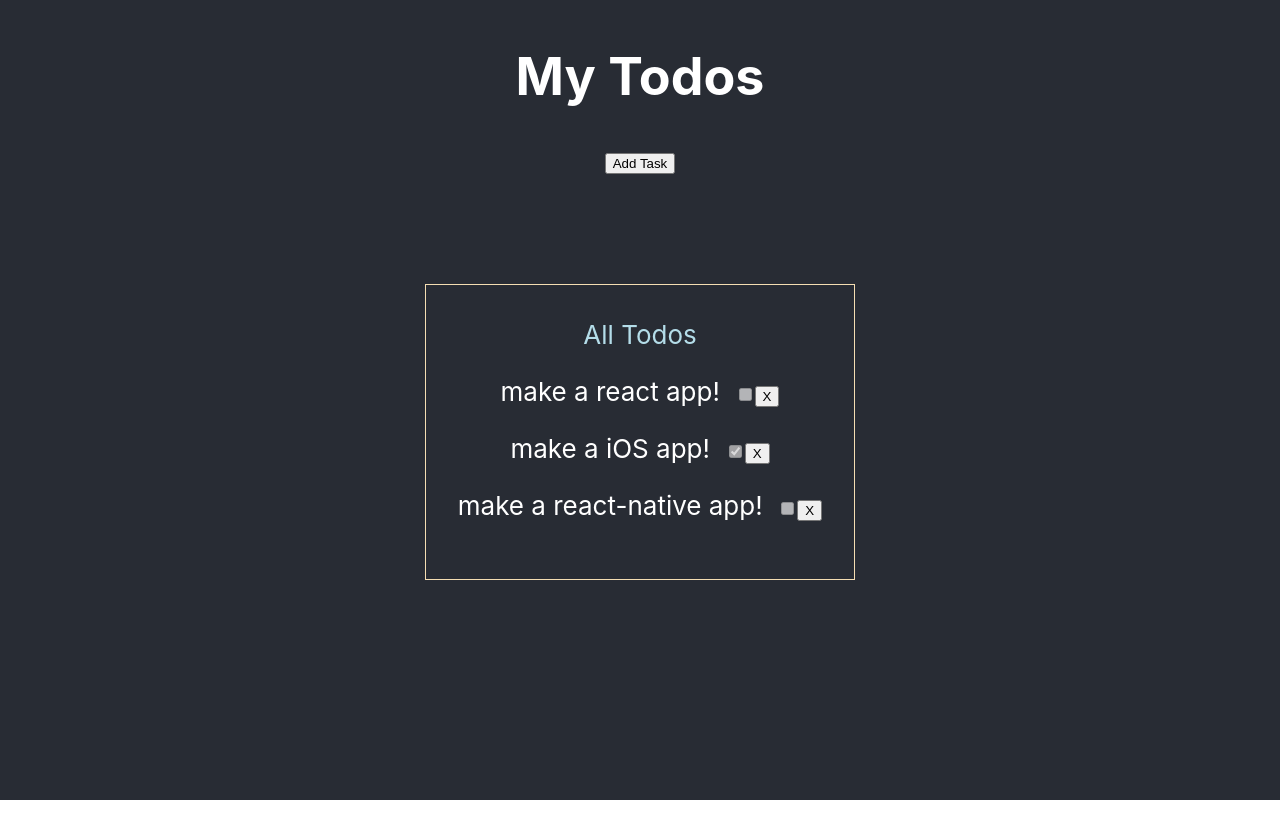
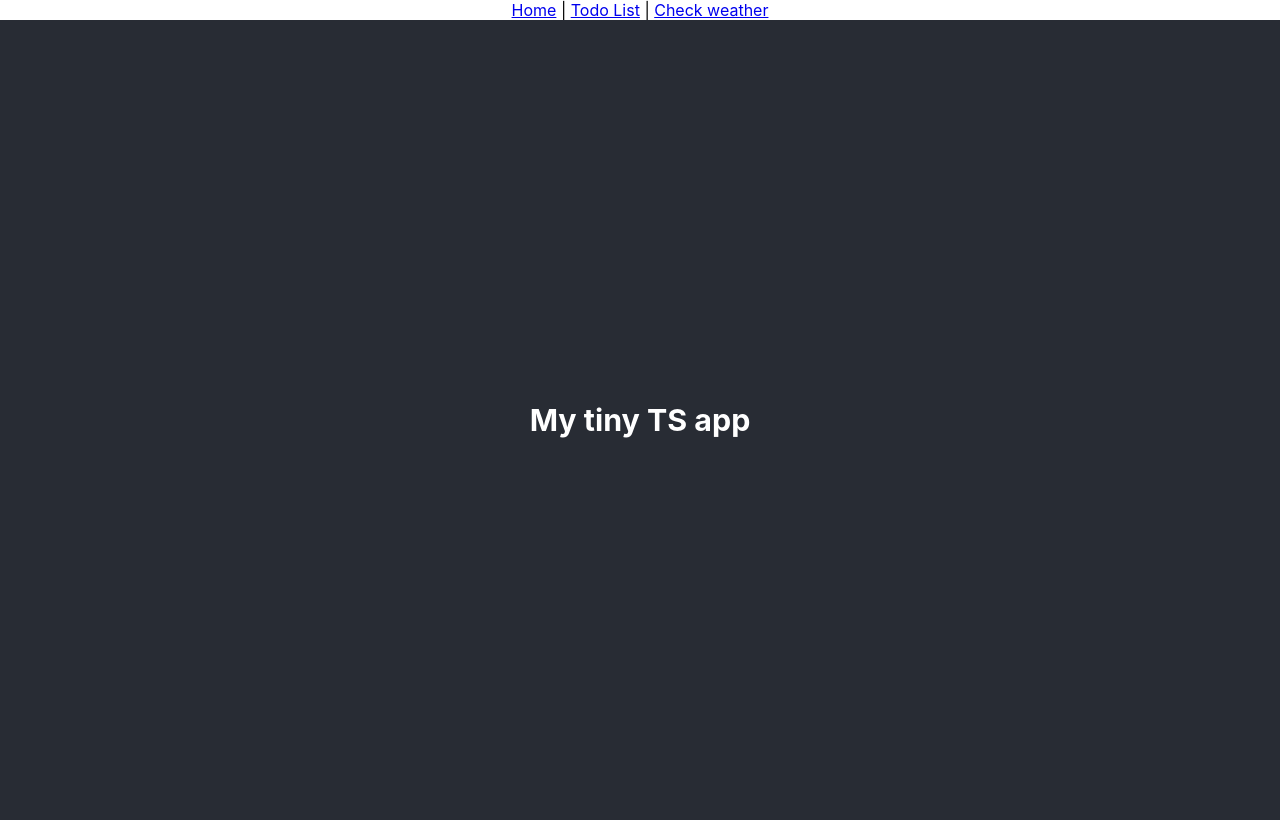
Before and after one commit to yoni-g/todos-typescript-learn, a React (Create React App) app: page /#/ in a window 1280 px wide. Built offline with nearby package versions, Linux system fonts and the light colour scheme.

Commit message:
finished adding router added some links and routs

```diff
--- a/package.json
+++ b/package.json
@@ -10,8 +10,10 @@
     "@types/node": "^12.0.0",
     "@types/react": "^16.9.0",
     "@types/react-dom": "^16.9.0",
+    "@types/react-router-dom": "^5.1.5",
     "react": "^16.13.1",
     "react-dom": "^16.13.1",
+    "react-router-dom": "^5.2.0",
     "react-scripts": "3.4.1",
     "typescript": "~3.7.2"
   },
@@ -35,8 +37,5 @@
       "last 1 firefox version",
       "last 1 safari version"
     ]
-  },
-  "devDependencies": {
-    "@types/react-router-dom": "^5.1.5"
   }
 }
--- a/src/App.tsx
+++ b/src/App.tsx
@@ -1,17 +1,12 @@
 import React from 'react';
-// import { HashRouter as Router, Route, Link, Switch } from 'react-router-dom'
+import { HashRouter as Router, Route, Link, Switch } from 'react-router-dom';
 // import logo from './logo.svg';
-import Todo from "./modals/Todo";
-import { generateId } from "./utils/generateUniqueId"
-
-import Title from './components/Title/Title';
-import TodoItem from './components/TodoItem/TodoItem';
-import AddTaskPanel from './components/AddTaskPanel/AddTaskPanel';
+// import Todo from "./modals/Todo";
 
 
 
 import './App.css';
-import TodosList from './components/TodosList/TodosList';
+import TodoPage from './pages/TodoContainer';
 
 // const title: string = 'My Todos'
 
@@ -19,81 +14,63 @@ import TodosList from './components/TodosList/TodosList';
 //   title: string
 // }
 
-interface State {
-  todos: Todo[],
-  editMode: boolean
-};
 
-export default class App extends React.Component<{}, State> {
+export default class App extends React.Component<{}, {}> {
 
-  title: string = 'My Todos'
+  appTitle: string = 'My tiny TS app'
 
-  state: State = {
-    editMode: false,
-    todos: [{
-      id: "qwerqwer",
-      task: "make a react app!",
-      done: false
-    },
-    {
-      id: "qwerqwer2",
-      task: "make a iOS app!",
-      done: true
-    },
-    {
-      id: "qwerqwer3",
-      task: "make a react-native app!",
-      done: false
-    }]
-  };
+  // state: State = {
+  //   editMode: false,
+  //   todos: [{
+  //     id: "qwerqwer",
+  //     task: "make a react app!",
+  //     done: false
+  //   },
+  //   {
+  //     id: "qwerqwer2",
+  //     task: "make a iOS app!",
+  //     done: true
+  //   },
+  //   {
+  //     id: "qwerqwer3",
+  //     task: "make a react-native app!",
+  //     done: false
+  //   }]
+  // };
 
-  toggleEdit(){
-    this.setState({
-      editMode: !this.state.editMode
-    })
-  }
+  // toggleEdit(){
+  //   this.setState({
+  //     editMode: !this.state.editMode
+  //   })
+  // }
 
-  addTask(todo: Todo){
-    todo.id = generateId()
-    console.log(todo);
-    this.setState({
-      todos: this.state.todos.concat(todo),
-      editMode: false
-    })
-  }
+  // addTask(todo: Todo){
+  //   todo.id = generateId()
+  //   console.log(todo);
+  //   this.setState({
+  //     todos: this.state.todos.concat(todo),
+  //     editMode: false
+  //   })
+  // }
 
-  deleteTask(taskId: string){
-    this.setState({
-      todos: this.state.todos.filter(todo => todo.id !== taskId)
-    })
-  }
+  // deleteTask(taskId: string){
+  //   this.setState({
+  //     todos: this.state.todos.filter(todo => todo.id !== taskId)
+  //   })
+  // }
 
   render(){
     return (
-      <div className="App">
-        <header className="App-header">
-          <div className="HeaderContainer">
-            <Title title={this.title} />
-            {/* <p>{this.state.editMode ? 'true' : 'false'}</p> */}
-            <button
-              onClick={() => this.toggleEdit()}>
-              {this.state.editMode ? 'Finish' : 'Add Task'}
-            </button>
-
-          </div>
-          {
-            this.state.editMode &&
-              <AddTaskPanel
-                onCreateTask={(todo: Todo) => this.addTask(todo)}
-              />
-          }
-          <TodosList
-            todoItems={this.state.todos}
-            deleteTask={(id: string) => this.deleteTask(id)}
-          />
-
-        </header>
-      </div>
+      <Router>
+        <div className="App">
+          <Link to="/">Home</Link> | <Link to="/todos">Todo List</Link> | <Link to="/weather">Check weather</Link>
+          <header className="App-header">
+              <Route exact path="/" render={() => <h3>{this.appTitle}</h3> }/>
+              <Route exact path="/todos" component={TodoPage} />
+              <Route exact path="/weather" component={() => <h3>{"We are working on it 👨‍💻"}</h3> } />
+          </header>
+        </div>
+      </Router>
     );
 
   }
--- /dev/null
+++ b/src/pages/TodoContainer.tsx
@@ -0,0 +1,94 @@
+import React from 'react';
+// import { HashRouter as Router, Route, Link, Switch } from 'react-router-dom'
+// import logo from './logo.svg';
+import Todo from "../modals/Todo";
+import { generateId } from "../utils/generateUniqueId"
+
+import Title from '../components/Title/Title';
+// import TodoItem from '../components/TodoItem/TodoItem';
+import AddTaskPanel from '../components/AddTaskPanel/AddTaskPanel';
+
+
+
+// import './TodoContainer.css';
+import TodosList from '../components/TodosList/TodosList';
+
+interface State {
+  todos: Todo[],
+  editMode: boolean
+};
+
+export default class TodoPage extends React.Component<{}, State> {
+
+    title: string = 'My Todos'
+
+    state: State = {
+      editMode: false,
+      todos: [{
+        id: "qwerqwer",
+        task: "make a react app!",
+        done: false
+      },
+      {
+        id: "qwerqwer2",
+        task: "make a iOS app!",
+        done: true
+      },
+      {
+        id: "qwerqwer3",
+        task: "make a react-native app!",
+        done: false
+      }]
+    };
+
+    toggleEdit(){
+      this.setState({
+        editMode: !this.state.editMode
+      })
+    }
+
+    addTask(todo: Todo){
+      todo.id = generateId()
+      console.log(todo);
+      this.setState({
+        todos: this.state.todos.concat(todo),
+        editMode: false
+      })
+    }
+
+    deleteTask(taskId: string){
+      this.setState({
+        todos: this.state.todos.filter(todo => todo.id !== taskId)
+      })
+    }
+
+    render(){
+      return (
+        <div className="TodoContainer">
+          <header className="TodoContainer-header">
+            <div className="HeaderContainer">
+              <Title title={this.title} />
+              {/* <p>{this.state.editMode ? 'true' : 'false'}</p> */}
+              <button
+                onClick={() => this.toggleEdit()}>
+                {this.state.editMode ? 'Finish' : 'Add Task'}
+              </button>
+
+            </div>
+            {
+              this.state.editMode &&
+                <AddTaskPanel
+                  onCreateTask={(todo: Todo) => this.addTask(todo)}
+                />
+            }
+            <TodosList
+              todoItems={this.state.todos}
+              deleteTask={(id: string) => this.deleteTask(id)}
+            />
+
+          </header>
+        </div>
+      );
+
+    }
+  }
```
Also changed, not shown: src/pages/TodoContainer.scss (added), 2 other files (tests, documents, lock files or other folders).
